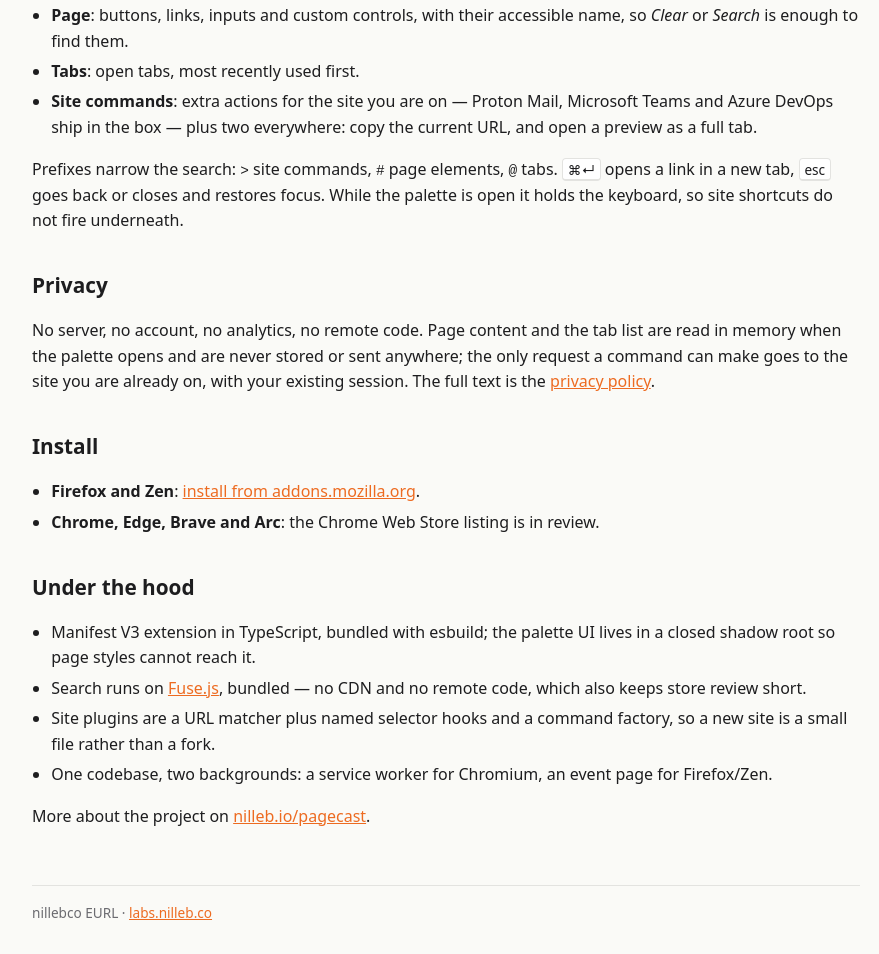
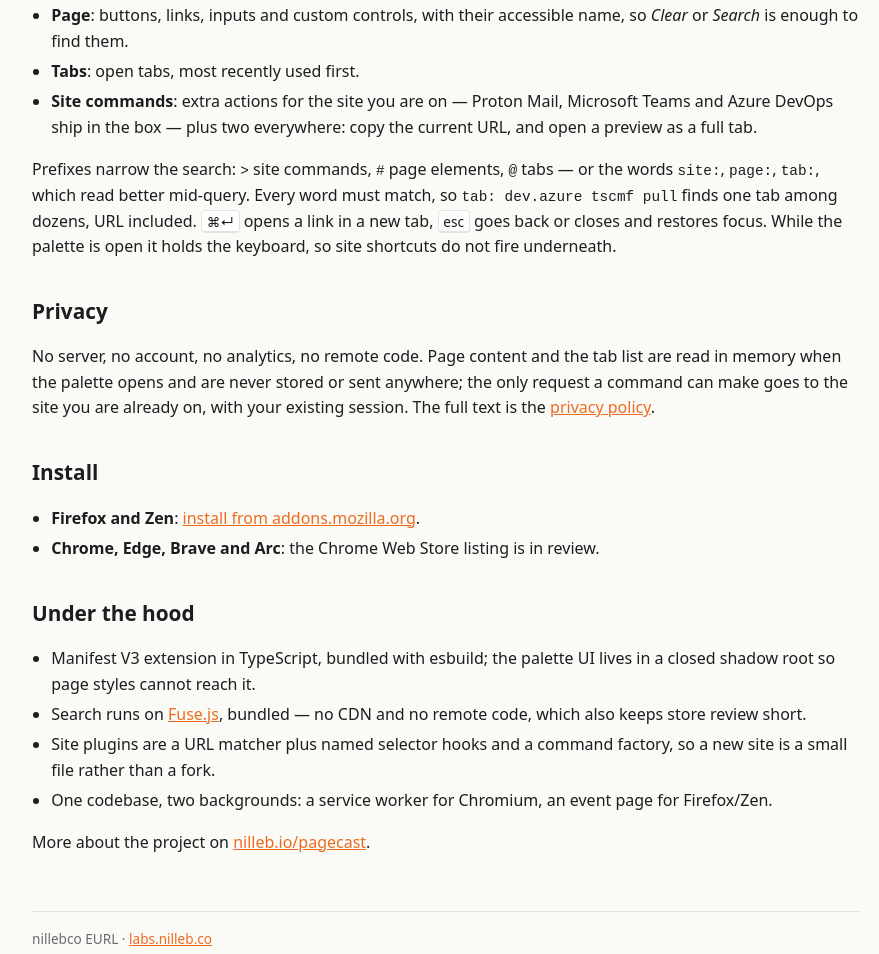
Before and after one commit to nillebco/labs, a plain HTML site: page pagecast.html in a window 1280 px wide. Shown: the part 1152-2106 px from the top of the page, without its empty margins (194-1073 px from the left). Drawn offline with Linux system fonts and the light colour scheme.

Commit message:
docs(pagecast): word scopes and multi-word search

```diff
--- a/pagecast.html
+++ b/pagecast.html
@@ -35,7 +35,7 @@
     <li><strong>Tabs</strong>: open tabs, most recently used first.</li>
     <li><strong>Site commands</strong>: extra actions for the site you are on — Proton Mail, Microsoft Teams and Azure DevOps ship in the box — plus two everywhere: copy the current URL, and open a preview as a full tab.</li>
   </ul>
-  <p>Prefixes narrow the search: <code>&gt;</code> site commands, <code>#</code> page elements, <code>@</code> tabs. <kbd>⌘↵</kbd> opens a link in a new tab, <kbd>esc</kbd> goes back or closes and restores focus. While the palette is open it holds the keyboard, so site shortcuts do not fire underneath.</p>
+  <p>Prefixes narrow the search: <code>&gt;</code> site commands, <code>#</code> page elements, <code>@</code> tabs — or the words <code>site:</code>, <code>page:</code>, <code>tab:</code>, which read better mid-query. Every word must match, so <code>tab: dev.azure tscmf pull</code> finds one tab among dozens, URL included. <kbd>⌘↵</kbd> opens a link in a new tab, <kbd>esc</kbd> goes back or closes and restores focus. While the palette is open it holds the keyboard, so site shortcuts do not fire underneath.</p>
 
   <h2>Privacy</h2>
   <p>No server, no account, no analytics, no remote code. Page content and the tab list are read in memory when the palette opens and are never stored or sent anywhere; the only request a command can make goes to the site you are already on, with your existing session. The full text is the <a href="https://nilleb.io/pagecast/privacy/">privacy policy</a>.</p>
```
